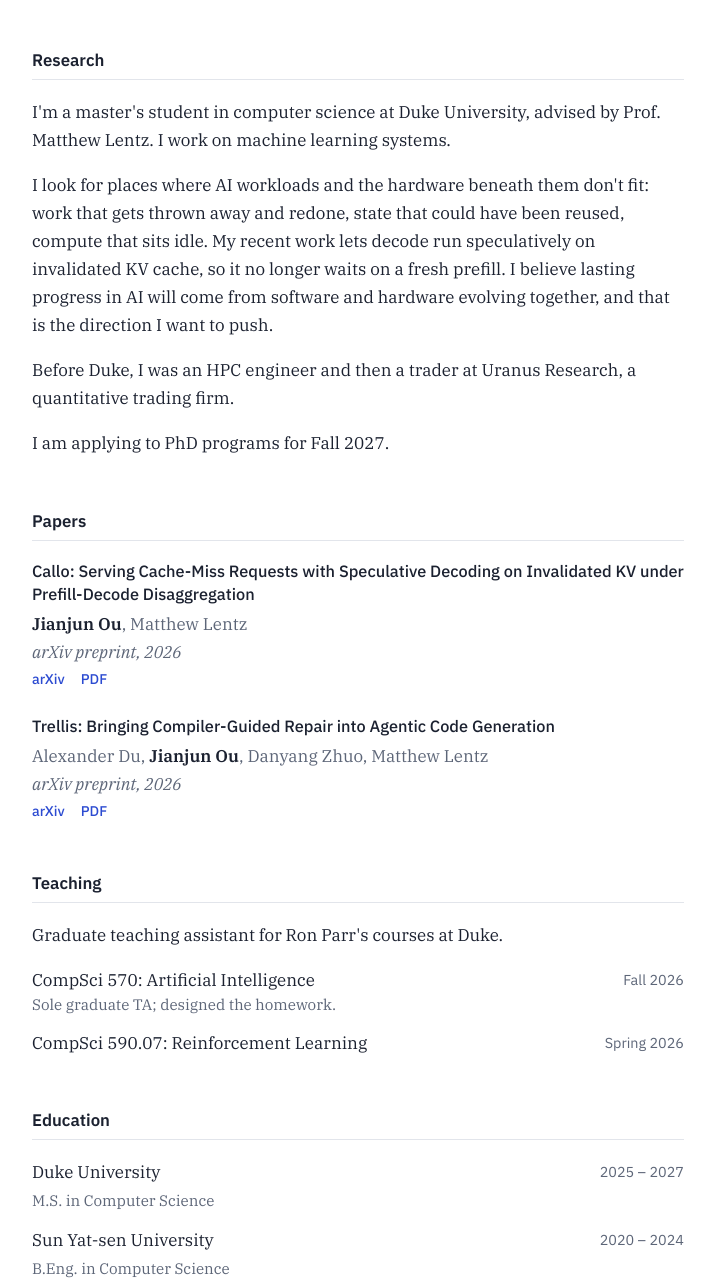
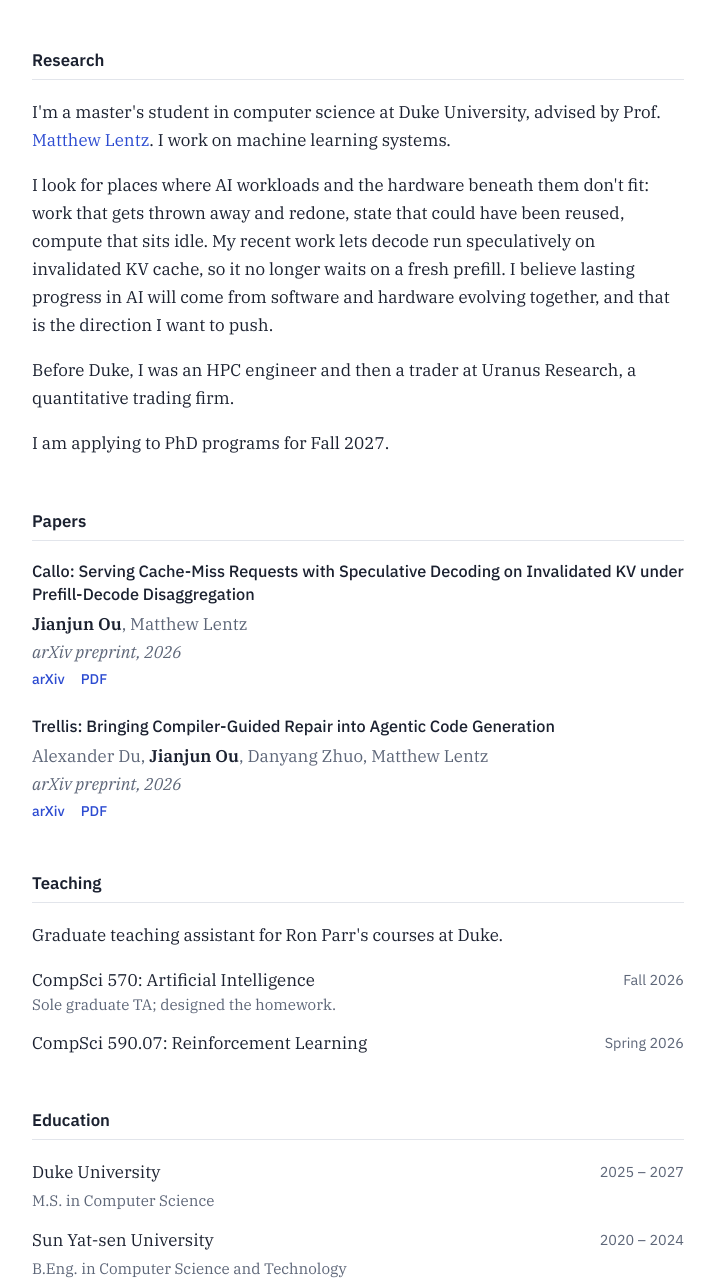
Before and after one commit to kikiljo/kikiljo.github.io, a plain HTML site: page index.html in a window 1280 px wide. Shown: the part 223-1508 px from the top of the page, without its empty margins (282-997 px from the left). Drawn offline with Linux system fonts and the light colour scheme.

Commit message:
Update education and advisor details in index.html

```diff
--- a/index.html
+++ b/index.html
@@ -88,7 +88,7 @@
 
 <section>
   <h2>Research</h2>
-  <p>I'm a master's student in computer science at Duke University, advised by Prof. Matthew Lentz. I work on machine learning systems.</p>
+  <p>I'm a master's student in computer science at Duke University, advised by Prof. <a href="https://users.cs.duke.edu/~mlentz/">Matthew Lentz</a>. I work on machine learning systems.</p>
   <p>I look for places where AI workloads and the hardware beneath them don't fit: work that gets thrown away and redone, state that could have been reused, compute that sits idle. My recent work lets decode run speculatively on invalidated KV cache, so it no longer waits on a fresh prefill. I believe lasting progress in AI will come from software and hardware evolving together, and that is the direction I want to push.</p>
   <p>Before Duke, I was an HPC engineer and then a trader at Uranus Research, a quantitative trading firm.</p>
   <p>I am applying to PhD programs for Fall 2027.</p>
@@ -123,7 +123,7 @@
 <section>
   <h2>Education</h2>
   <div class="row"><div>Duke University<br><span class="sub">M.S. in Computer Science</span></div><div class="when">2025 – 2027</div></div>
-  <div class="row"><div>Sun Yat-sen University<br><span class="sub">B.Eng. in Computer Science</span></div><div class="when">2020 – 2024</div></div>
+  <div class="row"><div>Sun Yat-sen University<br><span class="sub">B.Eng. in Computer Science and Technology</span></div><div class="when">2020 – 2024</div></div>
 </section>
 
 <footer>Also reachable at oujianjunjayjay@gmail.com. Last updated November 2026.</footer>
```
